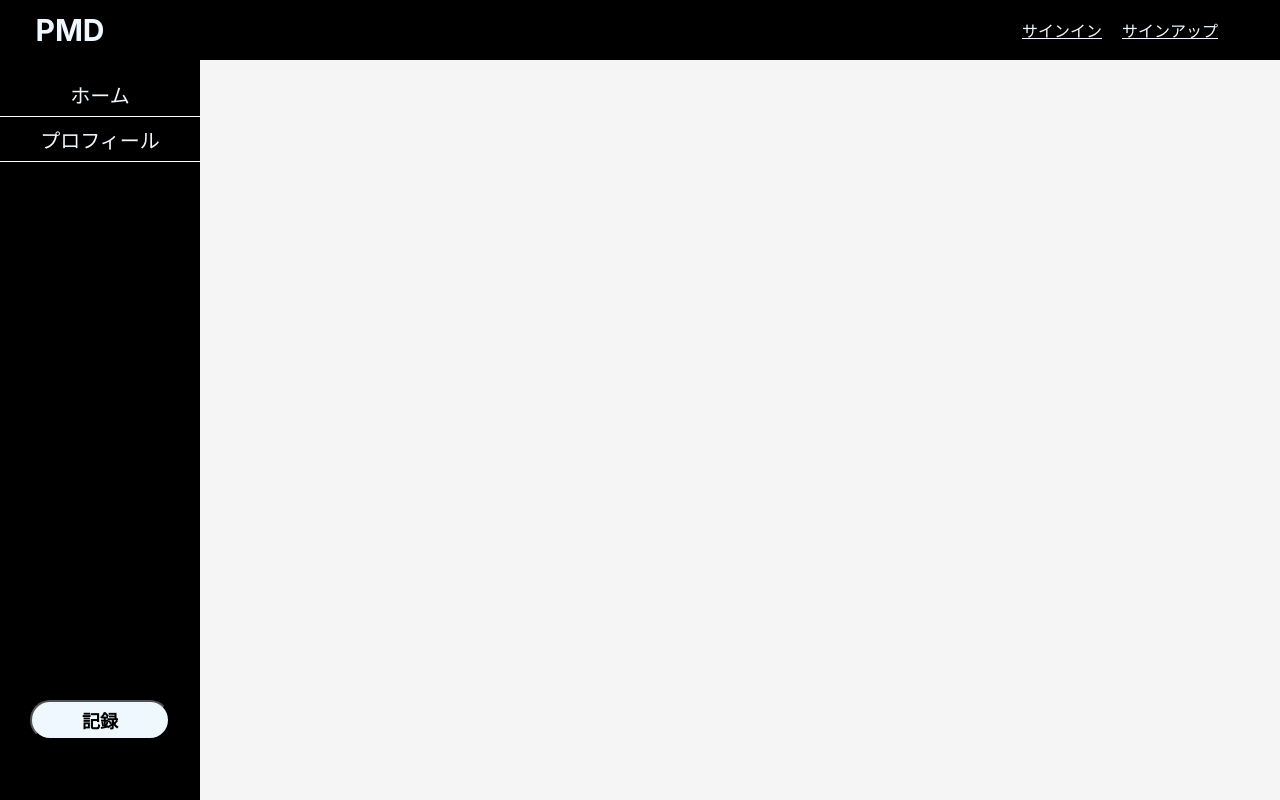
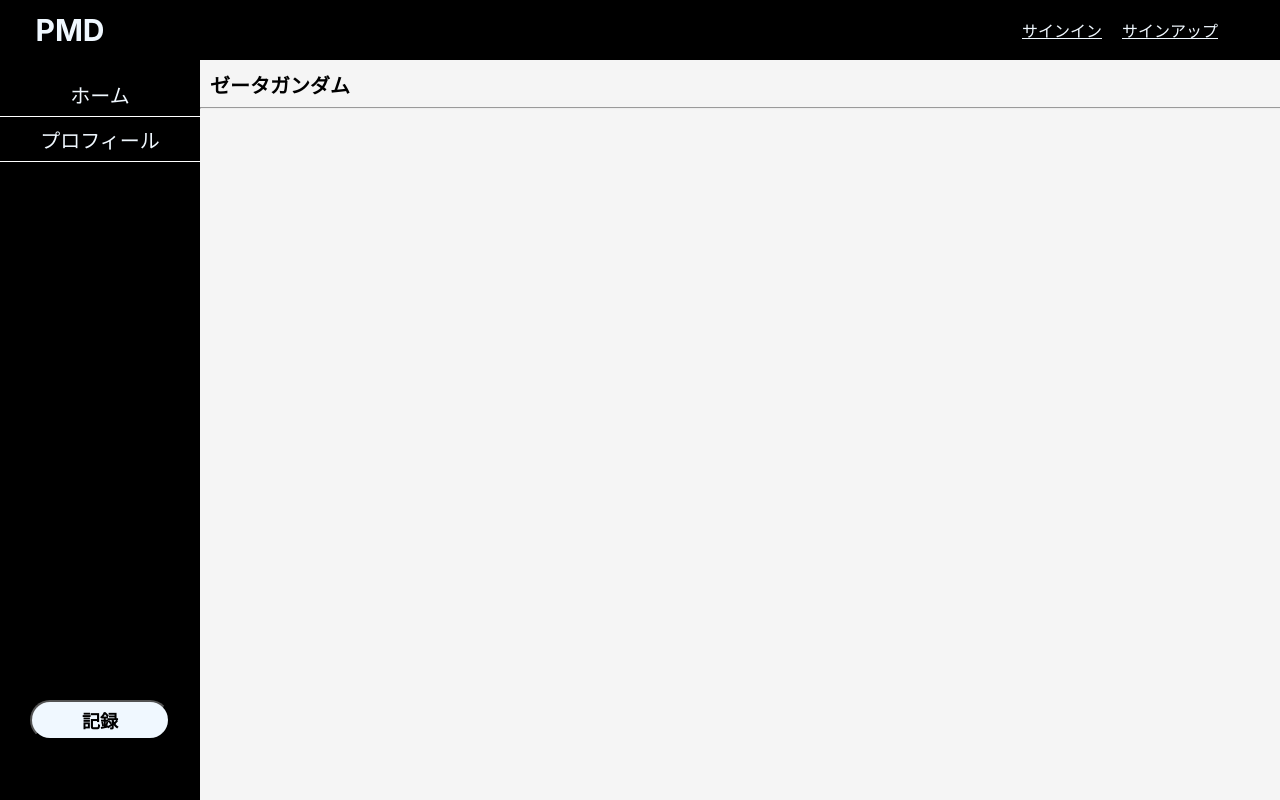
Before and after one commit to kuuta23/plastic-model-diary, a React (Create React App) app: page / in a window 1280 px wide. Built offline with nearby package versions, Linux system fonts and the light colour scheme; no server answers.

Commit message:
Home-Frame

```diff
--- a/src/Pages/Home/Home.jsx
+++ b/src/Pages/Home/Home.jsx
@@ -0,0 +1,18 @@
+import React from 'react'
+import styles from "./Home.module.css"
+import { ProductionList } from '../../Template'
+
+const Home = () => {
+    const list=[{
+        name:"ゼータガンダム"
+    }]
+  return (
+    <div
+    className={styles.Frame}>
+      <ProductionList
+      productionList={list}/>
+    </div>
+  )
+}
+
+export default Home
--- /dev/null
+++ b/src/Pages/Home/Home.module.css
@@ -0,0 +1,4 @@
+.Frame{
+    height: 100%;
+    width: 100%;
+}
--- a/src/Pages/index.js
+++ b/src/Pages/index.js
@@ -6,3 +6,5 @@ export { default as SignOut } from "./Login/SignOut/SignOut"
 export { default as Record } from "./Record/Record"
 
 export { default as Loading } from "./Loading/Loading"
+
+export { default as Home } from "./Home/Home"
--- a/src/Router.jsx
+++ b/src/Router.jsx
@@ -1,6 +1,6 @@
 import React from 'react'
 import { Route, Routes } from 'react-router-dom'
-import { Login, Record, SignIn, SignOut, SignUp } from './Pages'
+import { Home, Login, Record, SignIn, SignOut, SignUp } from './Pages'
 
 const Router = () => {
   return (
@@ -21,8 +21,10 @@ const Router = () => {
         <Route
         element={<Record/>}
         path='Record'>
-
         </Route>
+        <Route
+        element={<Home/>}
+        path='/'/>
     </Routes>
   )
 }
--- /dev/null
+++ b/src/Template/ProductionList/Production/Production.jsx
@@ -0,0 +1,20 @@
+import React from 'react'
+import styles from "./Production.module.css"
+import ProductionName from './ProductionName/ProductionName'
+
+const Production = ({name}) => {
+  return (
+    <div
+    className={styles.Frame}>
+        <div
+        className={styles.ProductionName}>
+            <ProductionName
+            name={name}/>
+        </div>
+
+      <hr />
+    </div>
+  )
+}
+
+export default Production
--- /dev/null
+++ b/src/Template/ProductionList/Production/Production.module.css
@@ -0,0 +1,4 @@
+.ProductionName{
+    margin: 10px;
+    margin-bottom: 5px;
+}
--- /dev/null
+++ b/src/Template/ProductionList/Production/ProductionName/ProductionName.jsx
@@ -0,0 +1,13 @@
+import React from 'react'
+import styles from "./ProductionName.module.css"
+
+const ProductionName = ({name}) => {
+  return (
+    <span
+    className={styles.Frame}>
+      {name}
+    </span>
+  )
+}
+
+export default ProductionName
--- /dev/null
+++ b/src/Template/ProductionList/Production/ProductionName/ProductionName.module.css
@@ -0,0 +1,4 @@
+.Frame{
+    font-weight: bold;
+    font-size: 20px;
+}
--- /dev/null
+++ b/src/Template/ProductionList/ProductionList.jsx
@@ -0,0 +1,19 @@
+import React from 'react'
+import styles from "./ProductionList.module.css"
+import Production from './Production/Production'
+
+const ProductionList = ({productionList=[]}) => {
+  return (
+    <div
+    className={styles.Frame}>
+      {
+        productionList.map(({name},key)=>(
+            <Production
+            name={name}/>
+        ))
+      }
+    </div>
+  )
+}
+
+export default ProductionList
--- a/src/Template/index.js
+++ b/src/Template/index.js
@@ -6,3 +6,5 @@ export { default as Submit } from "./Input/Submit/Submit"
 export { default as emailCondition } from "./functions/emailCondition"
 export { default as passwordCondition } from "./functions/passwordCondition"
 export { default as normalValueCondition } from "./functions/normalValueCondition"
+
+export { default as ProductionList } from "./ProductionList/ProductionList"
```
Also changed, not shown: src/Template/ProductionList/ProductionList.module.css (added).
